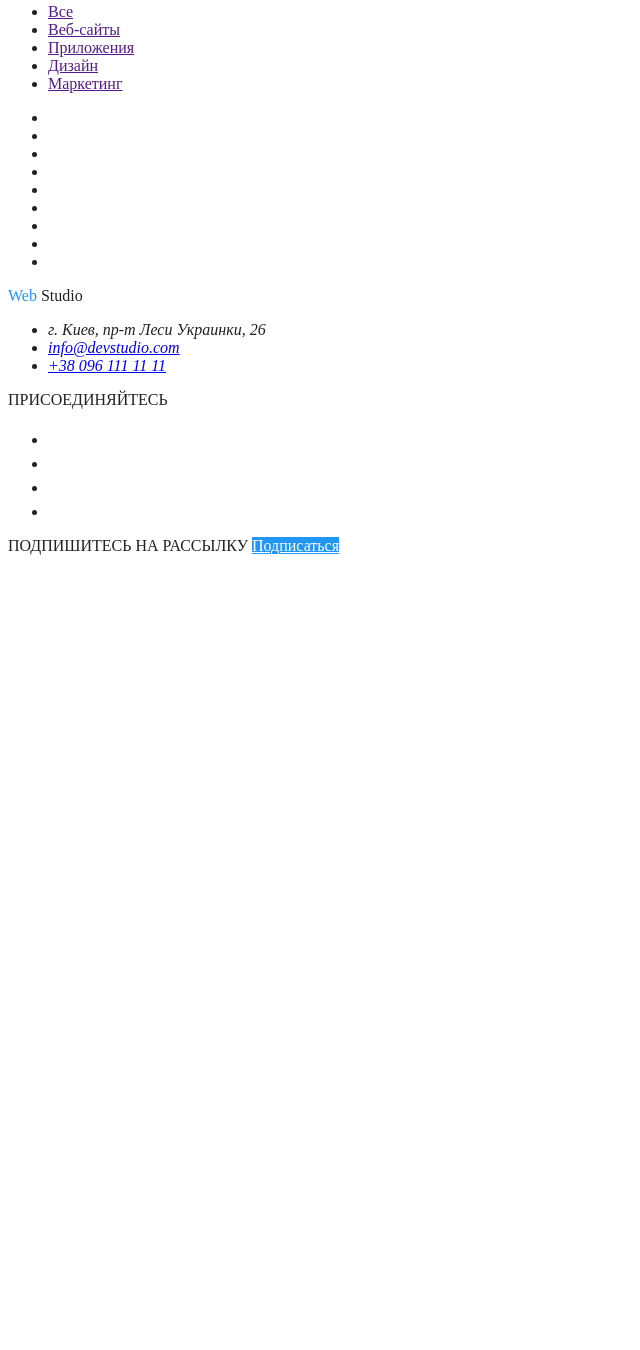
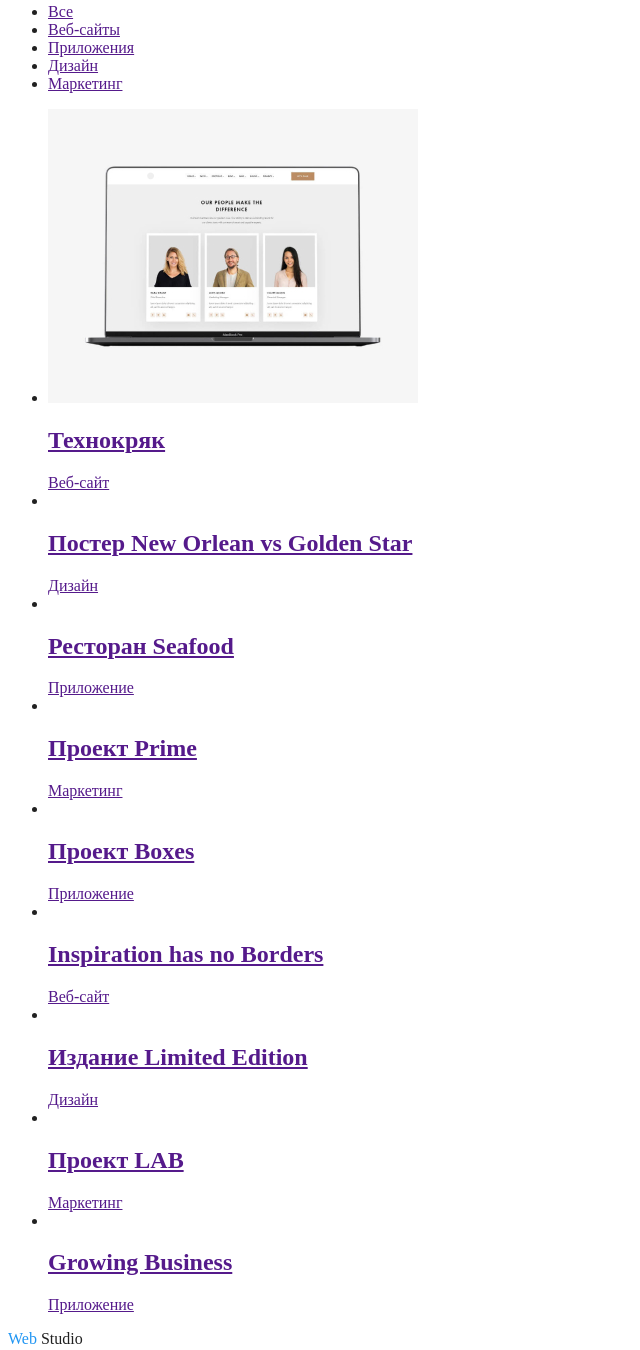
Before and after one commit to MaksimLisovoi/goit-markup-hw-02, a plain HTML site: page portfolio.html in a window 1280 px wide. Shown: the part 161-1511 px from the top of the page, without its empty margins (0-640 px from the left). Before the commit the page ends 800 px from the top, so only its background shows below. Drawn offline with Linux system fonts and the light colour scheme.

Commit message:
Добавляет картинки для portfolio

```diff
--- a/portfolio.html
+++ b/portfolio.html
@@ -46,15 +46,73 @@
       </div>
       <div>
         <ul>
-          <li><a href=""></a></li>
-          <li><a href=""></a></li>
-          <li><a href=""></a></li>
-          <li><a href=""></a></li>
-          <li><a href=""></a></li>
-          <li><a href=""></a></li>
-          <li><a href=""></a></li>
-          <li><a href=""></a></li>
-          <li><a href=""></a></li>
+          <li>
+            <a href=""
+              ><img
+                src="./images/portfolio/technokryak.jpg"
+                alt=""
+                width="370"
+              />
+              <h2>Технокряк</h2>
+              <span>Веб-сайт</span>
+            </a>
+          </li>
+          <li>
+            <a href=""
+              ><img src="" alt="" />
+              <h2>Постер New Orlean vs Golden Star</h2>
+              <span>Дизайн</span>
+            </a>
+          </li>
+          <li>
+            <a href=""
+              ><img src="" alt="" />
+              <h2>Ресторан Seafood</h2>
+              <span>Приложение</span>
+            </a>
+          </li>
+          <li>
+            <a href=""
+              ><img src="" alt="" />
+              <h2>Проект Prime</h2>
+              <span>Маркетинг</span>
+            </a>
+          </li>
+          <li>
+            <a href=""
+              ><img src="" alt="" />
+              <h2>Проект Boxes</h2>
+              <span>Приложение</span>
+            </a>
+          </li>
+          <li>
+            <a href=""
+              ><img src="" alt="" />
+              <h2>Inspiration has no Borders</h2>
+              <span>Веб-сайт</span>
+            </a>
+          </li>
+          <li>
+            <a href=""
+              ><img src="" alt="" />
+              <h2>Издание Limited Edition</h2>
+              <span>Дизайн</span>
+            </a>
+          </li>
+          <li>
+            <a href=""
+              ><img src="" alt="" />
+              <h2>Проект LAB</h2>
+              <span>Маркетинг</span>
+            </a>
+          </li>
+          <li>
+            <a href=""
+              ><img src="" alt="" />
+              <h2>Growing Business</h2>
+              <span>Приложение</span>
+            </a>
+          </li>
         </ul>
       </div>
     </main>
```
Also changed, not shown: images/portfolio/boxes.jpg (added), images/portfolio/business.jpg (added), images/portfolio/inspiration.jpg (added), images/portfolio/lab.jpg (added), images/portfolio/limited-edition.jpg (added), images/portfolio/poster.jpg (added), images/portfolio/prime.jpg (added), images/portfolio/seafood.jpg (added), images/portfolio/technokryak.jpg (added).
